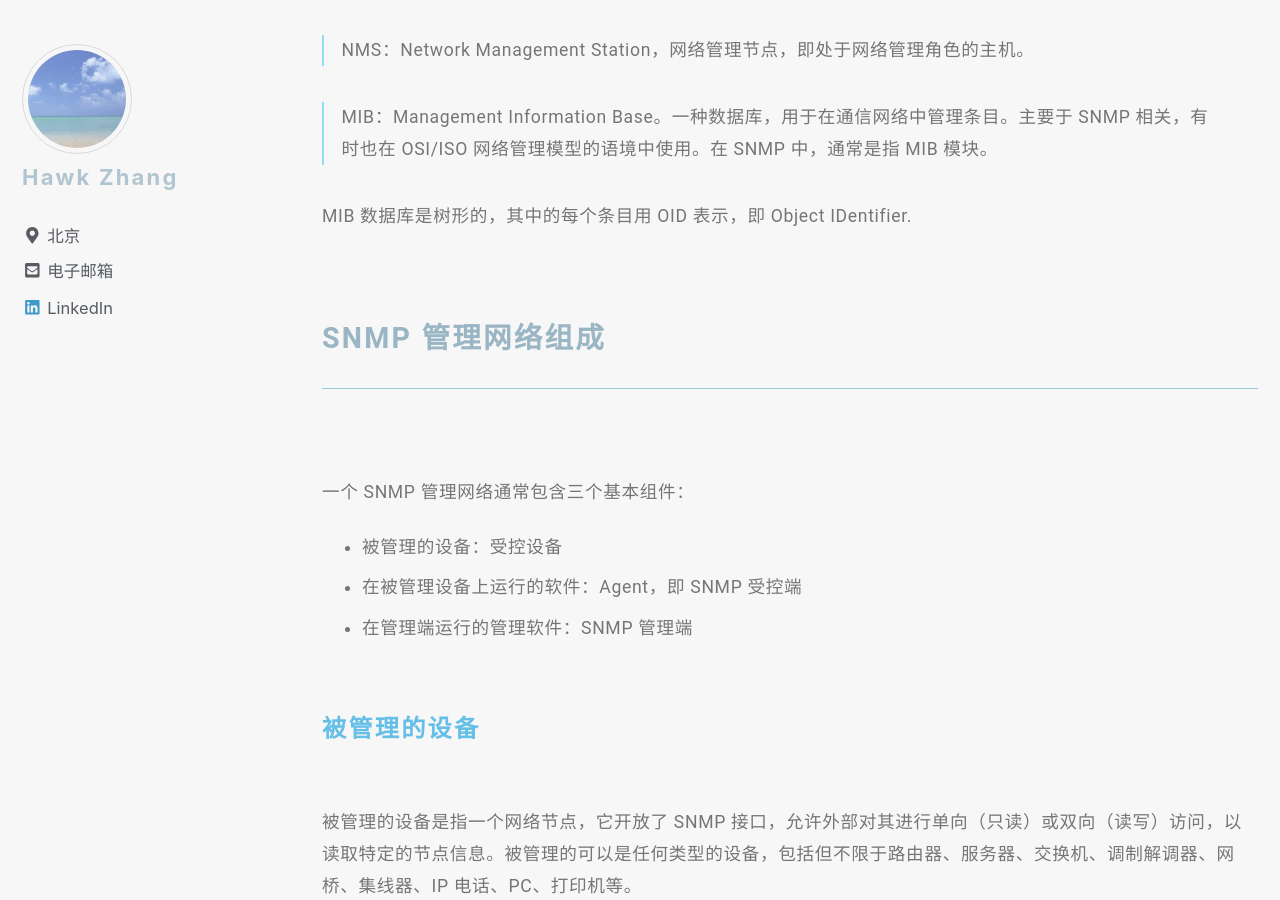
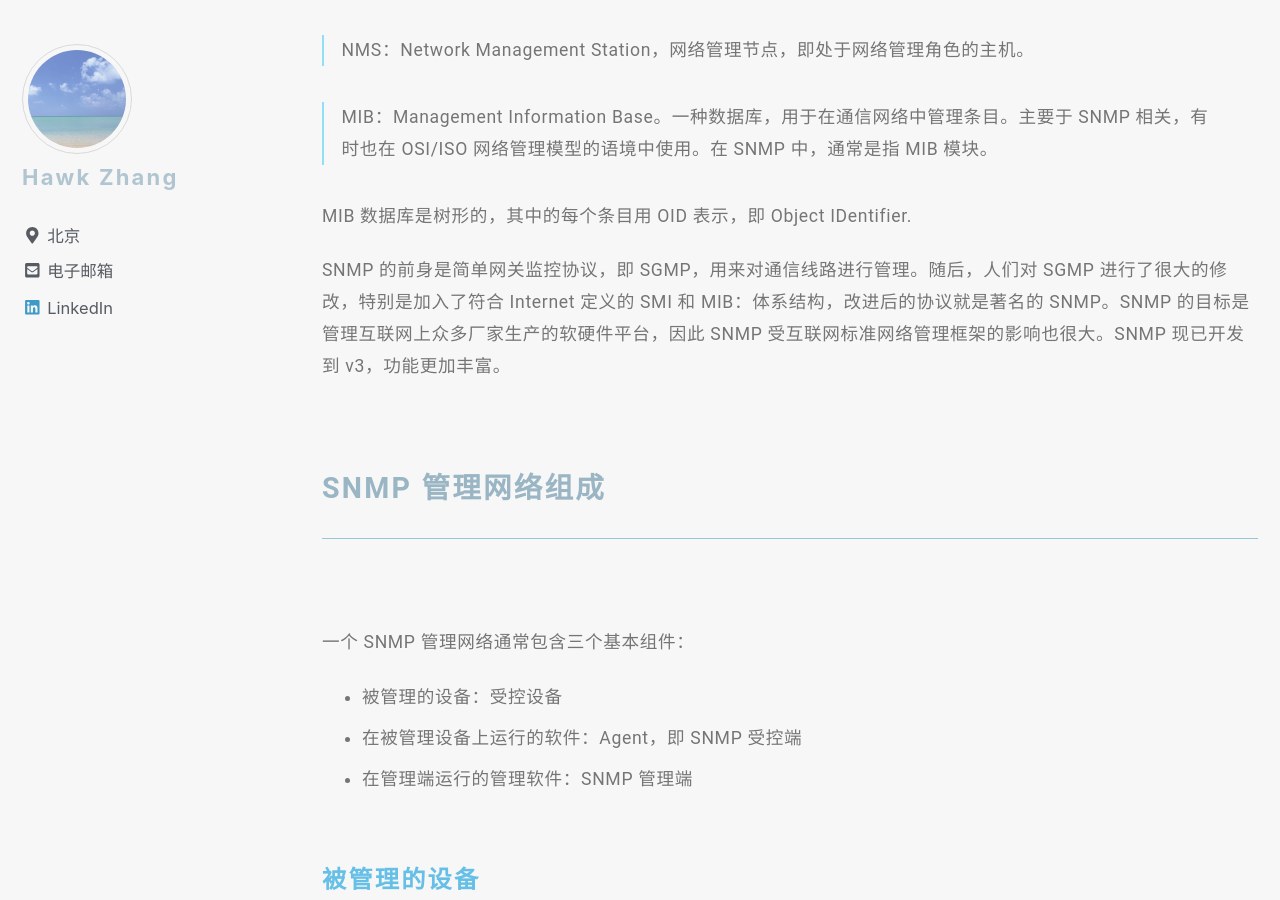
Before and after one commit to narru888/linotes_note, a Jekyll site: the page built from _posts/monitor/zabbix/2018-01-02-monitor.snmp.md, in a window 1280 px wide and 900 px high, scrolled down 1044 px. Built offline with Jekyll 4.4.1, drawn with Linux system fonts in a browser that asks for light colours; nearby versions of some CDN libraries; a script that is not in the unit is left out; some of the changed text lies outside the part shown.

Commit message:
update on 2018-10-20 17:57:01 CST

```diff
--- a/_posts/monitor/zabbix/2018-01-02-monitor.snmp.md
+++ b/_posts/monitor/zabbix/2018-01-02-monitor.snmp.md
@@ -28,7 +28,7 @@
 MIB 数据库是树形的，其中的每个条目用 OID 表示，即 Object IDentifier.
 
 
-
+SNMP 的前身是简单网关监控协议，即 SGMP，用来对通信线路进行管理。随后，人们对 SGMP 进行了很大的修改，特别是加入了符合 Internet 定义的 SMI 和 MIB：体系结构，改进后的协议就是著名的 SNMP。SNMP 的目标是管理互联网上众多厂家生产的软硬件平台，因此 SNMP 受互联网标准网络管理框架的影响也很大。SNMP 现已开发到 v3，功能更加丰富。
 
 
 
@@ -109,7 +109,10 @@
 
 ##### GetBulkRequest
 
-由管理端发给受控端，请求同时进行多个 GetNextRequest 的迭代。它是 GetNextRequest 的优化版本。在返回的应答消息中包含多对变量/值。可以使用 PUD 相关的 `non-repeaters` 和 `max-repetitions` 字段，以控制应答的具体行为。由 SNMPv2 引入。
+由管理端发给受控端，请求同时进行多个 GetNextRequest 的迭代。它是 GetNextRequest 的优化版本。在返回的应答消息中包含多对变量/值。可以使用 PUD 相关的 `non-repeaters` 和 `max-repetitions` 字段，以控制应答的具体行为。由 SNMP v2 引入。
+
+##### Response
+
 
 
 
```
